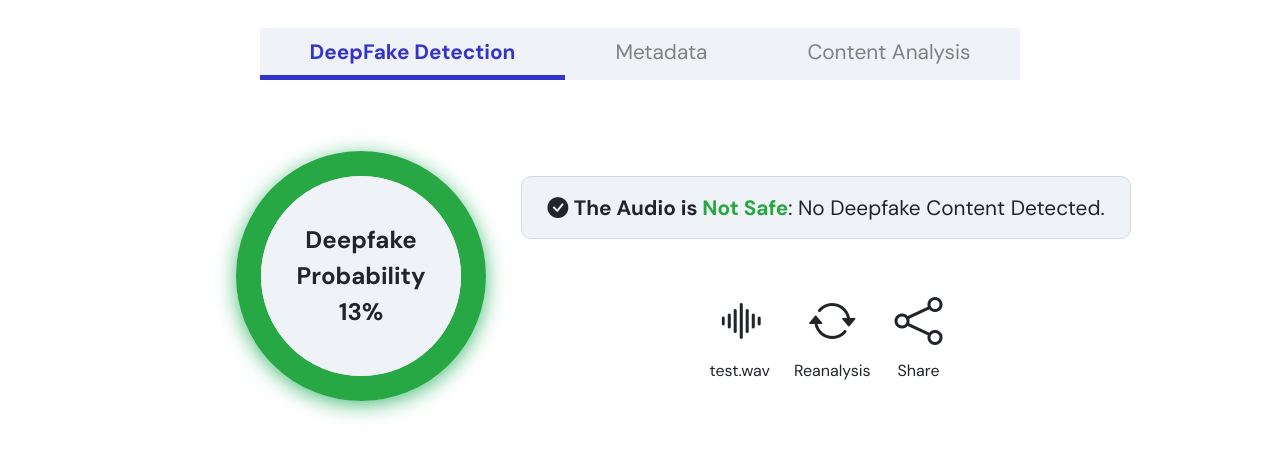
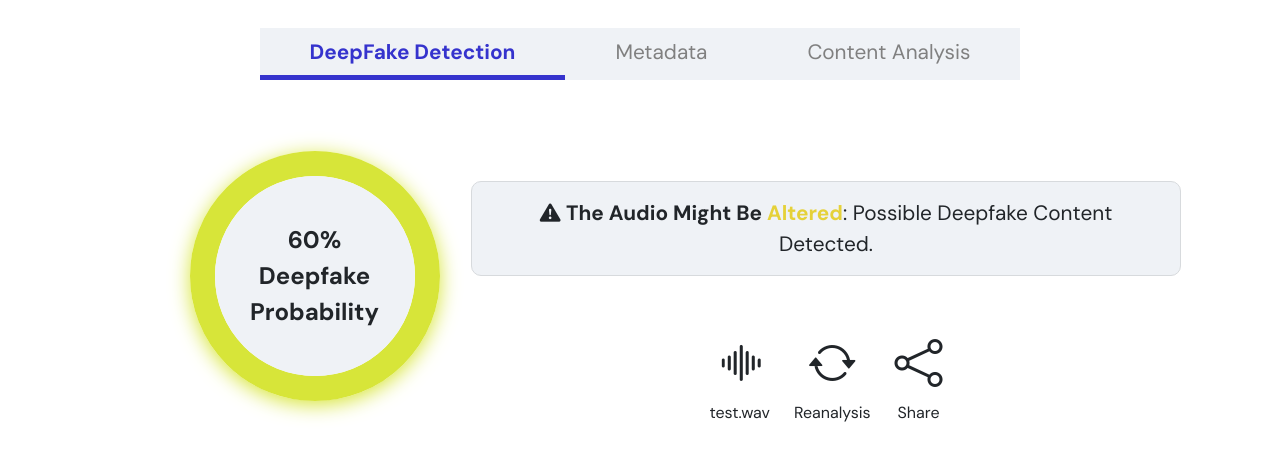
Before and after one commit to DanaAlmalki/Sonic-Sleuth, a plain HTML site: page result.html in a window 1280 px wide. Shown: the part 71-530 px from the top of the page. Drawn offline with nearby package versions, Linux system fonts and the light colour scheme.

Commit message:
modified:   css/result.css 	modified:   js/result.js 	modified:   result.html

```diff
--- a/css/result.css
+++ b/css/result.css
@@ -37,6 +37,7 @@ main {
 
 .result_message-container {
   font-size: 1.3rem;
+  margin: 5px;
 }
 
 .progress_indicator {
--- a/js/result.js
+++ b/js/result.js
@@ -107,7 +107,7 @@ function loadContent() {
 }
 
 function loadDeepfakeDetectionTabContent() {
-  const percentage = 13;
+  const percentage = 60;
 
   //get html element
   const indicatorContainer = document.getElementById(
@@ -121,7 +121,7 @@ function loadDeepfakeDetectionTabContent() {
   let counter = 0;
   let interval = setInterval(() => {
     if (counter <= percentage) {
-      indicatorData.innerHTML = `Deepfake Probability ${counter}%`;
+      indicatorData.innerHTML = `${counter}% Deepfake Probability`;
       indicatorContainer.classList.remove(
         "progress_indicator-green",
         "progress_indicator-yellow",
@@ -146,10 +146,10 @@ function loadDeepfakeDetectionTabContent() {
       "<i class=\"bi bi-x-octagon-fill\"></i> <b>The Audio is <span style=\"color:#ae2727cc;\">Not Safe</span></b>: Deepfake Content Detected.";
   } else if (percentage < 80 && percentage >= 40) {
     deepfakeMessage.innerHTML =
-      "<i class=\"bi bi-exclamation-triangle-fill\"></i> The Audio Might Be Altered: Possible Deepfake Content Detected.";
+      "<i class=\"bi bi-exclamation-triangle-fill\"></i> <b>The Audio Might Be <span style=\"color:#e5d139;\">Altered</span></b>: Possible Deepfake Content Detected.";
   } else {
     deepfakeMessage.innerHTML =
-      "<i class=\"bi bi-check-circle-fill\"></i> <b>The Audio is <span style=\"color:#28a745;\">Not Safe</span></b>: No Deepfake Content Detected.";
+      "<i class=\"bi bi-check-circle-fill\"></i> <b>The Audio is <span style=\"color:#28a745;\">Safe</span></b>: No Deepfake Content Detected.";
   }
 
   //file name label
--- a/result.html
+++ b/result.html
@@ -98,8 +98,8 @@
         <div class="container">
           <div class="row">
             <!-- ---------------progress indicator --------------- -->
-            <div class="col-md-1 col-lg-2  justify-content-center"></div>
-            <div class="col-md-4 col-lg-2 d-flex justify-content-center">
+            <div class="col-md-1 col-lg-1  justify-content-center"></div>
+            <div class="col-md-5 col-lg-3 d-flex justify-content-center">
               <div id="progress_indicator-container" class="progress_indicator progress_indicator-red">
                 <span id="progress_indicator-data" style="font-weight: bold;">0%</span>
               </div>
```
